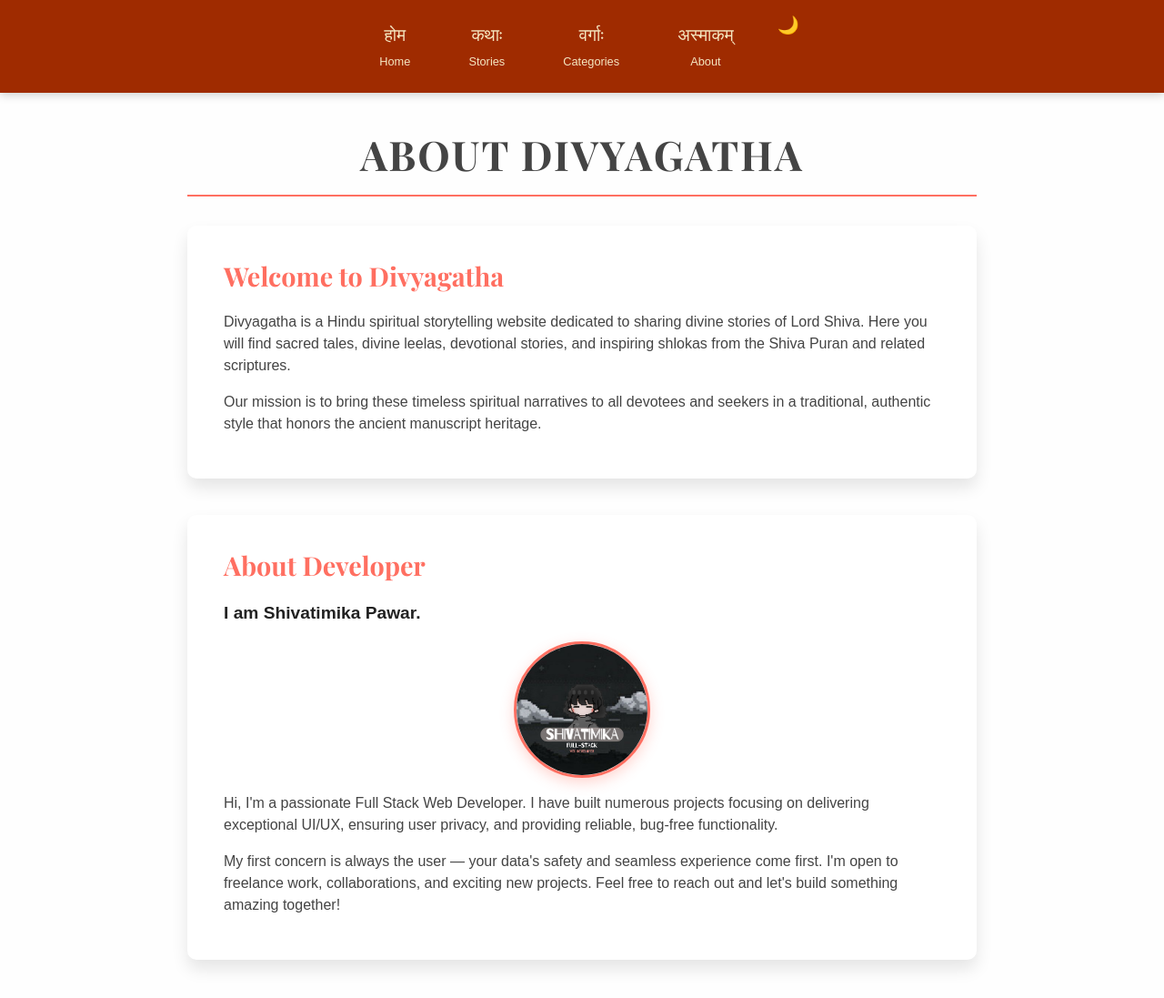
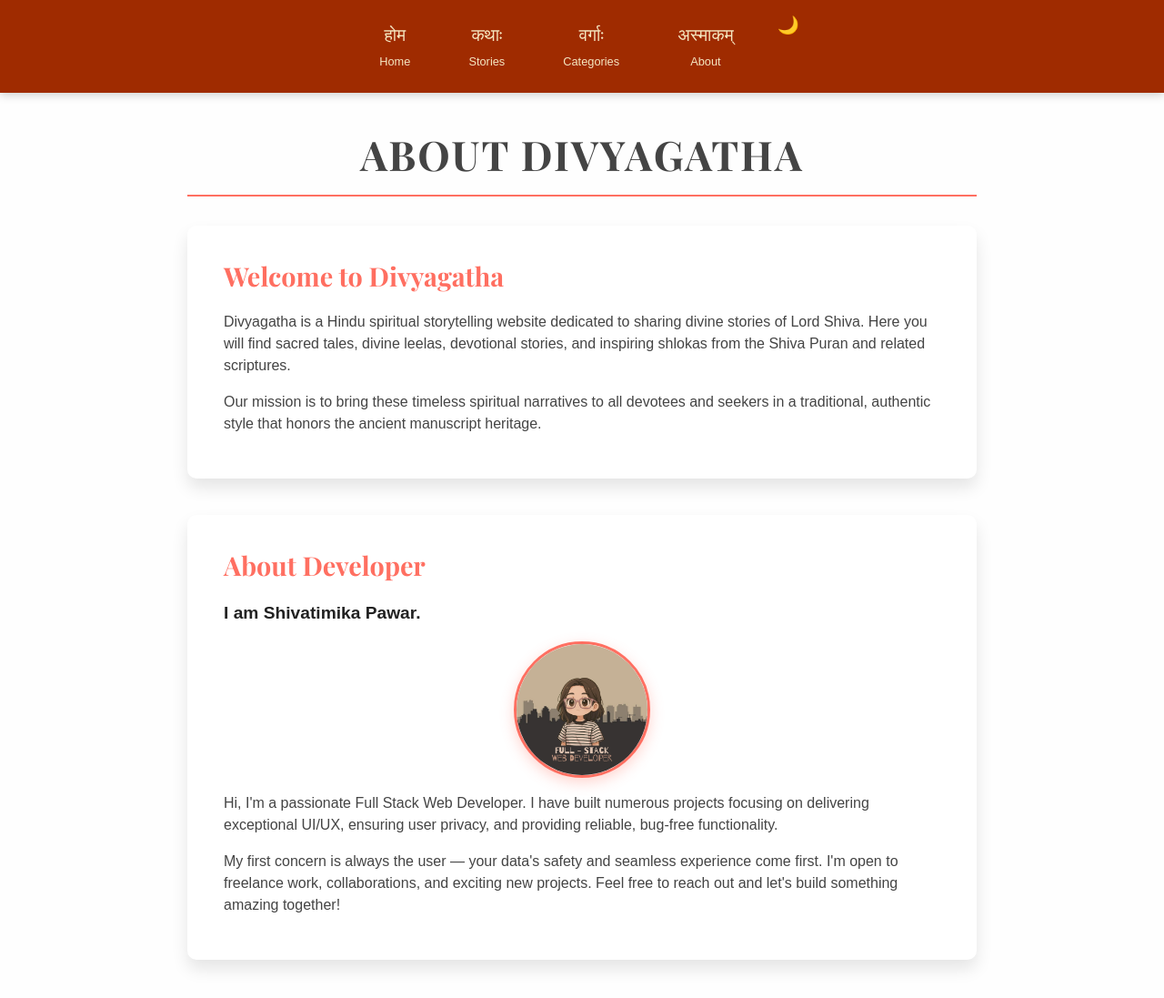
Before and after one commit to ShivatimikaPawar/divyagatha, a plain HTML site: page about.html in a window 1280 px wide. Shown: the top 1097 px of the page at 91% size. Drawn offline with nearby package versions, Linux system fonts and the light colour scheme; a web font is replaced by a local one.

Commit message:
Update about.html

```diff
--- a/about.html
+++ b/about.html
@@ -48,7 +48,7 @@
       <h2>About Developer</h2>
       <p><strong>I am Shivatimika Pawar.</strong></p>
       <img
-        src="/images/2.png"
+        src="/images/ShivLogo.png"
         alt="Shivatimika Pawar"
         class="profile-pic"
       />
```
